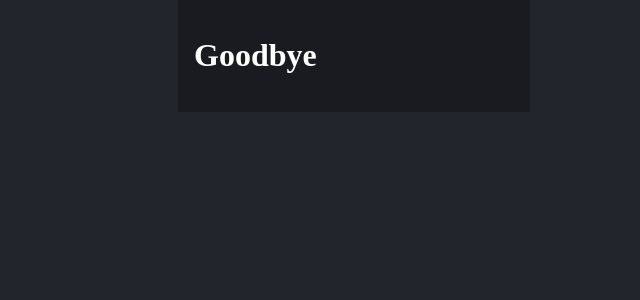
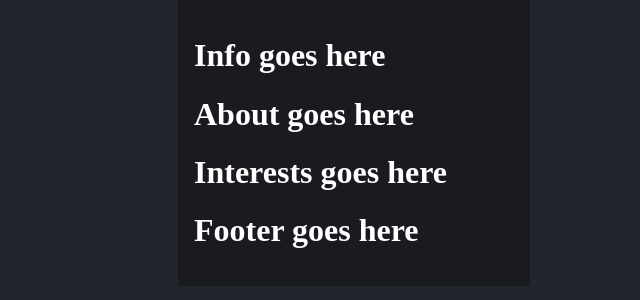
Before and after one commit to markghsu/scrimba-react-business-card, a React (Vite) app: page / in a window 1280 px wide. Shown: the top 300 px of the page, without its empty margins (286-926 px from the left). Built offline with nearby package versions, Linux system fonts and the light colour scheme.

Commit message:
Separate components

```diff
--- /dev/null
+++ b/src/About.jsx
@@ -0,0 +1,7 @@
+import React from 'react'
+
+export default function About() {
+    return (
+        <h1>About goes here</h1>
+    )
+}
--- a/src/App.jsx
+++ b/src/App.jsx
@@ -1,10 +1,18 @@
 import React from 'react'
+import Info from './Info'
+import About from './About'
+import Interests from './Interests'
+import Footer from './Footer'
+
 import './App.css'
 
 export default function App() {
     return (
         <div className="app">
-            <h1>Goodbye</h1>
+            <Info />
+            <About />
+            <Interests />
+            <Footer />
         </div>
     )
 }
--- /dev/null
+++ b/src/Footer.jsx
@@ -0,0 +1,7 @@
+import React from 'react'
+
+export default function Footer() {
+    return (
+        <h1>Footer goes here</h1>
+    )
+}
--- /dev/null
+++ b/src/Info.jsx
@@ -0,0 +1,7 @@
+import React from 'react'
+
+export default function Info() {
+    return (
+        <h1>Info goes here</h1>
+    )
+}
--- /dev/null
+++ b/src/Interests.jsx
@@ -0,0 +1,7 @@
+import React from 'react'
+
+export default function Interests() {
+    return (
+        <h1>Interests goes here</h1>
+    )
+}
```
